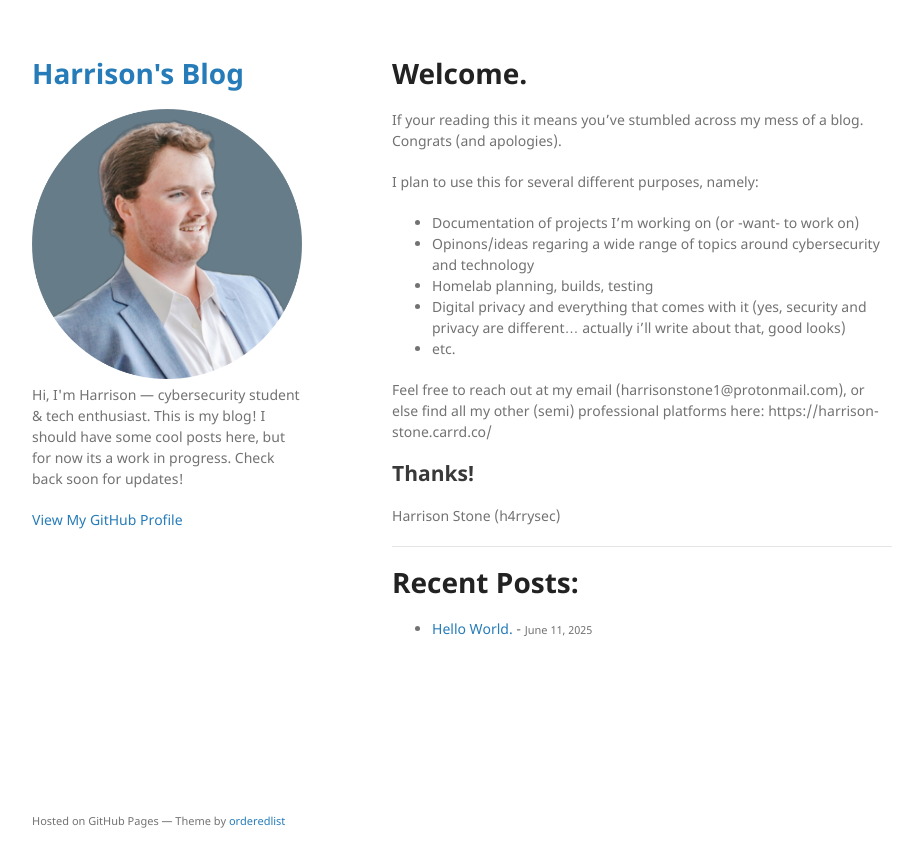
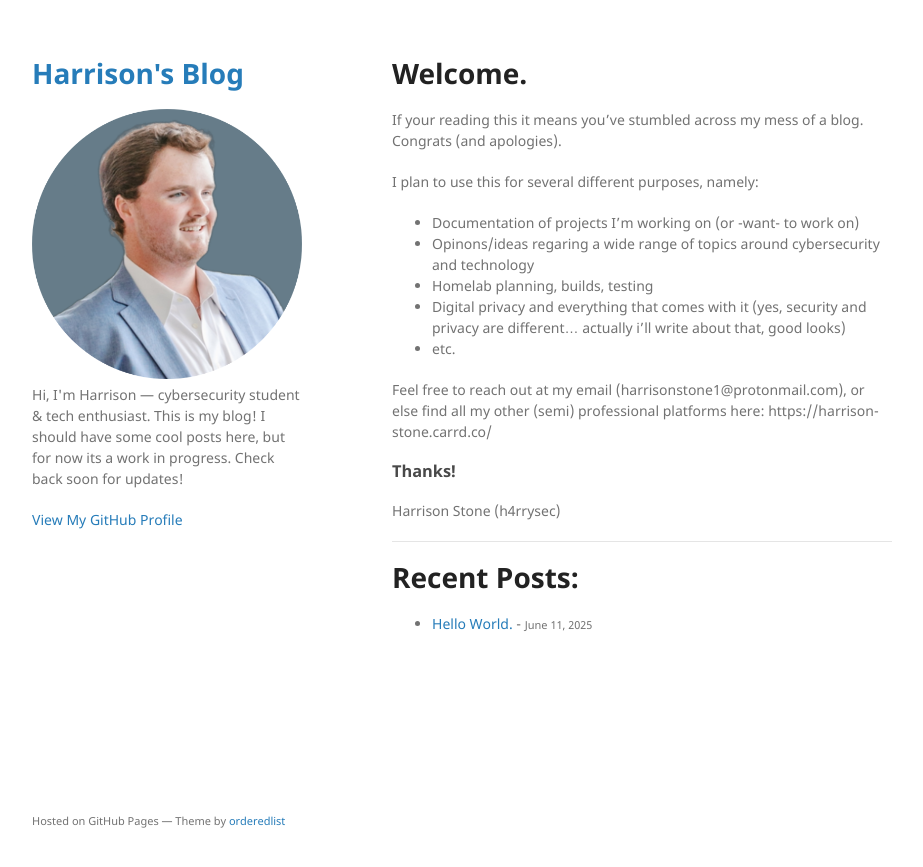
Before and after one commit to h4rrysec/h4rrysec.github.io, a Jekyll site: the page built from index.md, in a window 1280 px wide. Shown: the top 867 px of the page, without its empty margins (178-1101 px from the left). Built offline with Jekyll 4.4.1, drawn with Linux system fonts in a browser that asks for light colours; our own code applies the rules of GitHub Pages for plain Markdown files.

Commit message:
adjusted homepage

```diff
--- a/index.md
+++ b/index.md
@@ -15,7 +15,7 @@ I plan to use this for several different purposes, namely:
 
   Feel free to reach out at my email (harrisonstone1@protonmail.com), or else find all my other (semi) professional platforms here: https://harrison-stone.carrd.co/
 
-## Thanks!
+### Thanks!
 
 Harrison Stone (h4rrysec)
 
```
